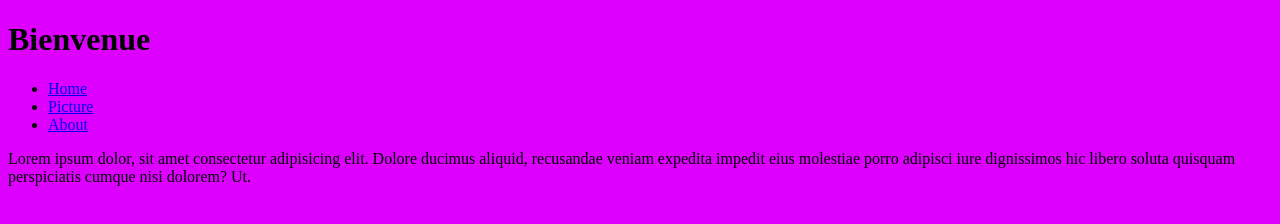
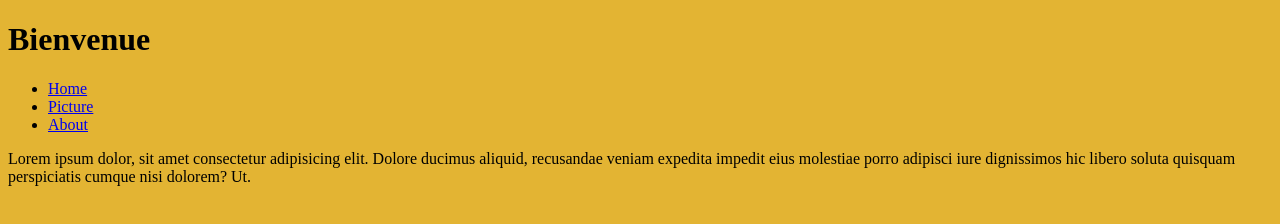
Before and after one commit to matteorigaud/TEST, a plain HTML site: page index.html in a window 1280 px wide. Drawn offline with Linux system fonts and the light colour scheme.

Commit message:
Merge branch 'main' of https://github.com/matteorigaud/TEST

```diff
--- a/style.css
+++ b/style.css
@@ -1,3 +1,3 @@
 body{
-    background-color: rgb(221, 0, 255);
+    background-color: rgb(227, 180, 51);
 }
```
